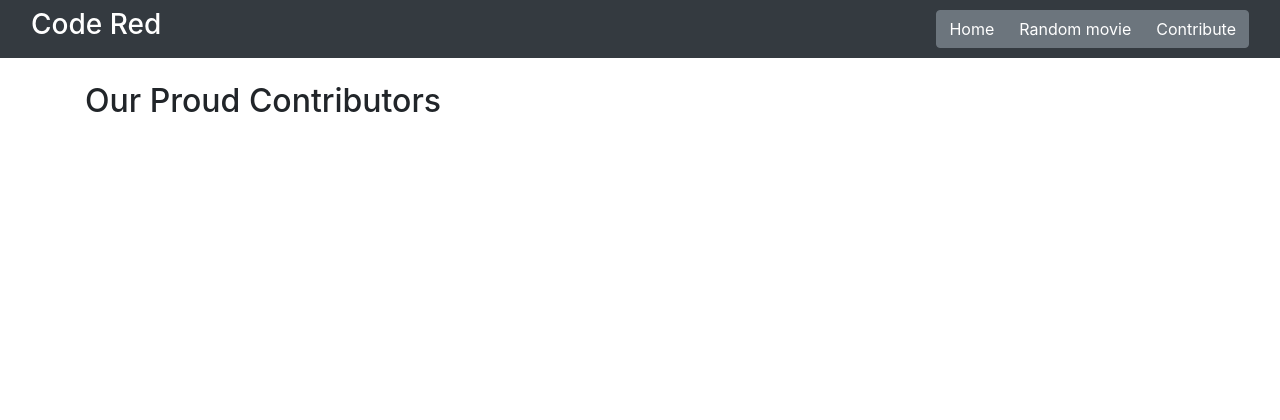
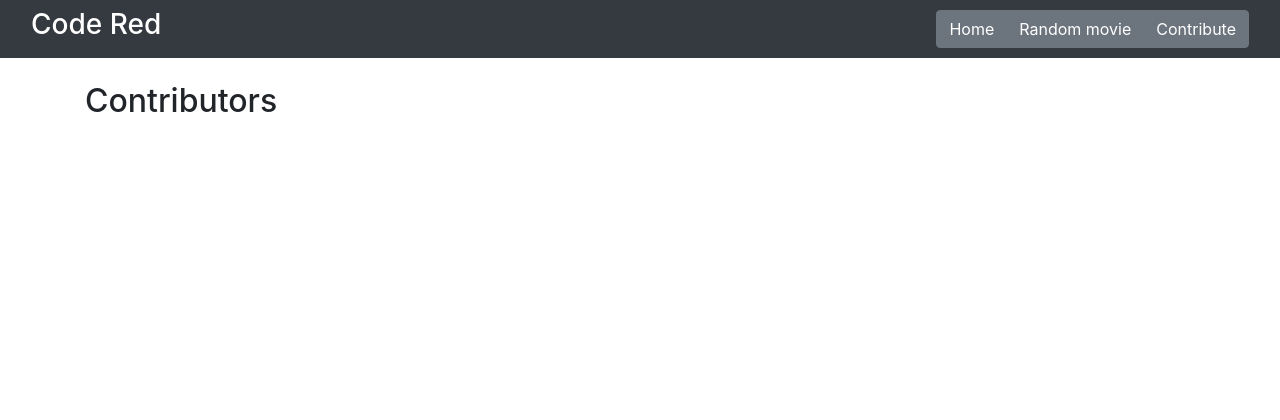
Before and after one commit to shrn01/code-red, a Flask app: page /contributors in a window 1280 px wide. Shown: the top 420 px of the page. Run offline with Flask 2, Linux system fonts and the light colour scheme; data that the repository does not hold is empty; some libraries are stand-ins or nearby versions.

Commit message:
made few changes

```diff
--- a/templates/contributors.html
+++ b/templates/contributors.html
@@ -10,7 +10,7 @@
         {% extends "template.html" %}
         {% block content %}
         <div class = "container mt-2">
-        <h2>Our Proud Contributors</h2>
+        <h2>Contributors</h2>
         <ul>
             {% for name in names %}
             <li>{{name}}</li>
```
